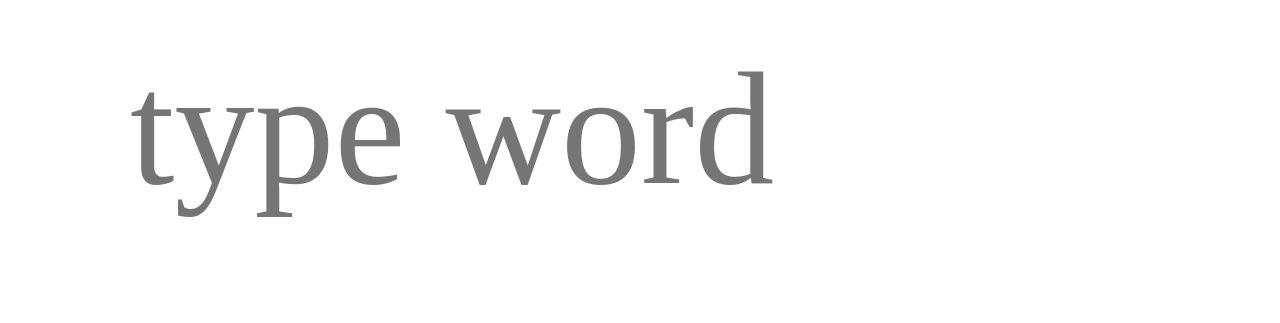
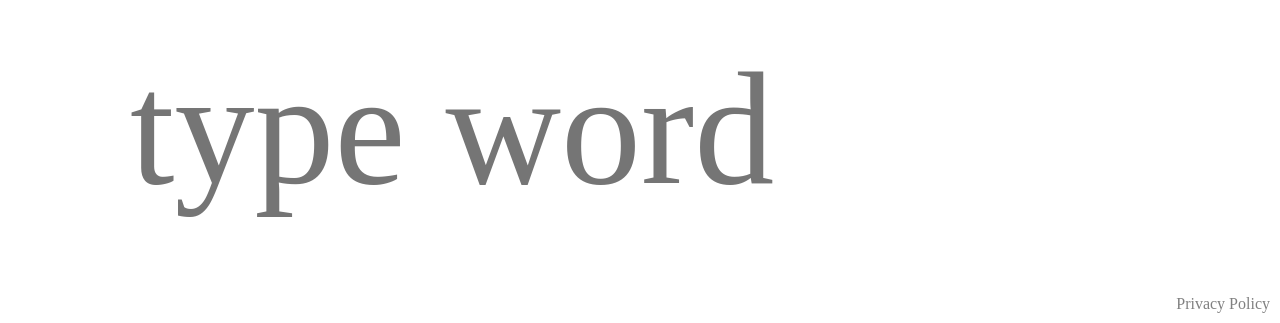
Before and after one commit to lastmj/aslfingerspelling, a website: page public/index.html in a window 1280 px wide. Shown: the part 477-800 px from the top of the page. Drawn offline with nearby package versions, Linux system fonts and the light colour scheme.

Commit message:
adding privacy policy link button

```diff
--- a/public/index.html
+++ b/public/index.html
@@ -15,6 +15,7 @@
 		<img id="handImage" ng-src="{{imgSrc}}" alt="ASL Letter" />
 		<div id="playButton" ng-show="showPlayButton" ng-click="play()">&#9654;</div>
 		<input id="wordInput" type="text" placeholder="type word" autofocus ng-model="letters"></input>
+		<a id="privacyPolicyButton" href="privacy-policy.html">Privacy Policy</a>
 	</body>
 
 	<style>
@@ -57,5 +58,15 @@
 		#wordInput:focus {
 			outline: 0;
 		}
+
+		#privacyPolicyButton {
+			color: grey;
+			font-family: Ubuntu;
+			position: absolute;
+			bottom: 10px;
+			right: 10px;
+			cursor: pointer;
+			text-decoration: none;
+		}
 	</style>
 </html>
```
